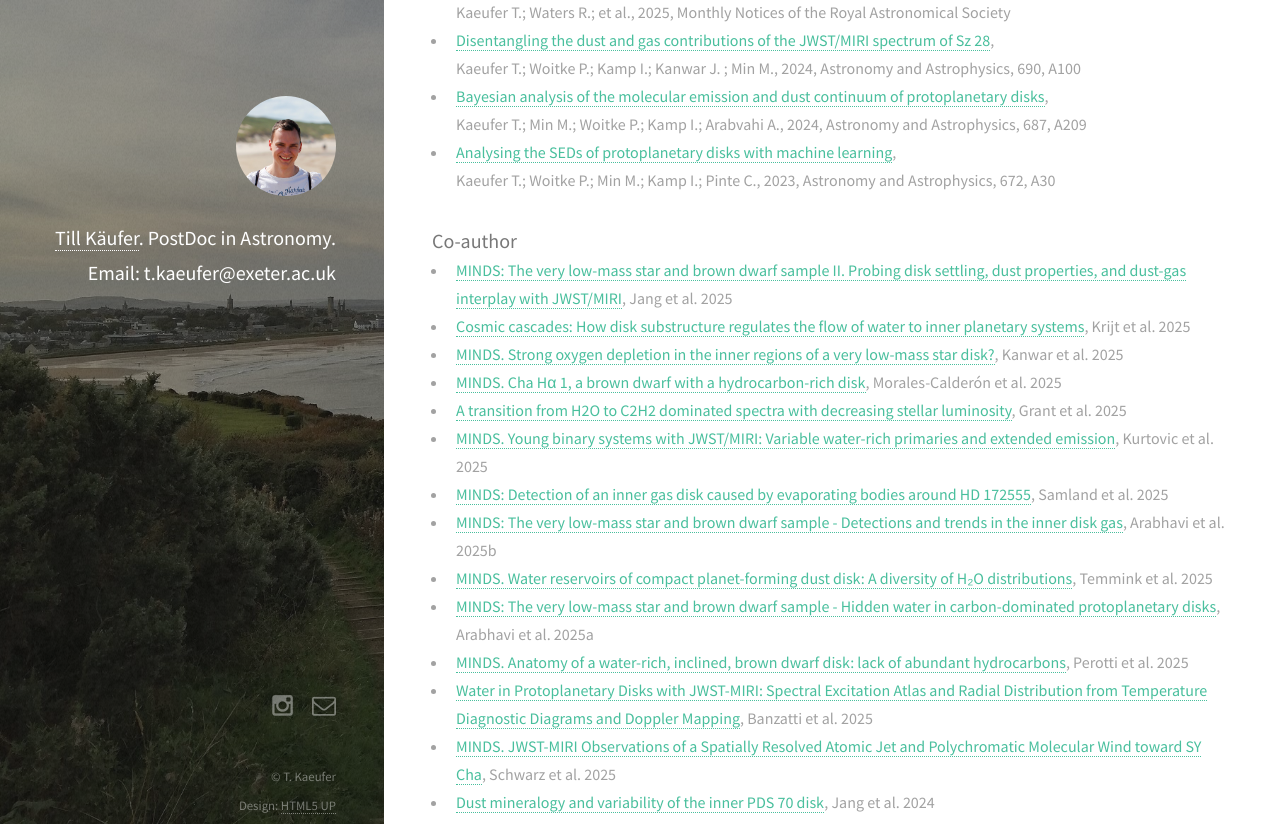
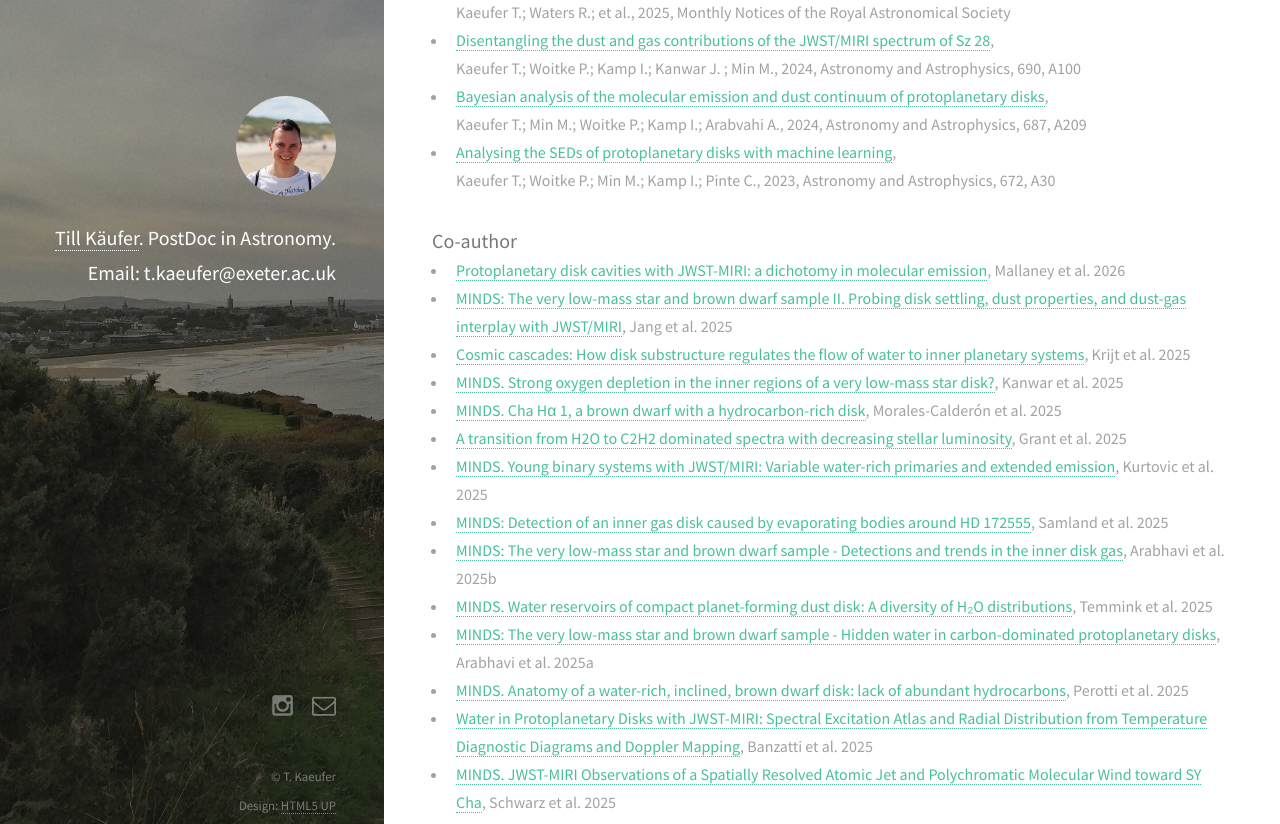
Before and after one commit to tillkaeufer/tillkaeufer.github.io, a Jekyll site: the page built from _posts/2020-10-06-publications.markdown, in a window 1280 px wide and 900 px high, scrolled down 932 px, cut to the strip 0-824 px from the top of the window. Built offline with Jekyll 4.4.1, drawn with Linux system fonts in a browser that asks for light colours; nearby versions of some CDN libraries.

Commit message:
cavity paper

```diff
--- a/_posts/2020-10-06-publications.markdown
+++ b/_posts/2020-10-06-publications.markdown
@@ -22,6 +22,7 @@ Kaeufer T.; Woitke P.; Min M.; Kamp I.; Pinte C., 2023, Astronomy and Astrophysi
 
 ### Co-author
 
++ [Protoplanetary disk cavities with JWST-MIRI: a dichotomy in molecular emission](https://arxiv.org/abs/2601.02344){:target="_blank"}, Mallaney et al. 2026
 + [MINDS: The very low-mass star and brown dwarf sample II. Probing disk settling, dust properties, and dust-gas interplay with JWST/MIRI](https://arxiv.org/abs/2509.16004){:target="_blank"}, Jang et al. 2025
 + [Cosmic cascades: How disk substructure regulates the flow of water to inner planetary systems](https://arxiv.org/abs/2508.10402){:target="_blank"}, Krijt et al. 2025
 + [MINDS. Strong oxygen depletion in the inner regions of a very low-mass star disk?](https://arxiv.org/abs/2508.11761){:target="_blank"}, Kanwar et al. 2025
```
